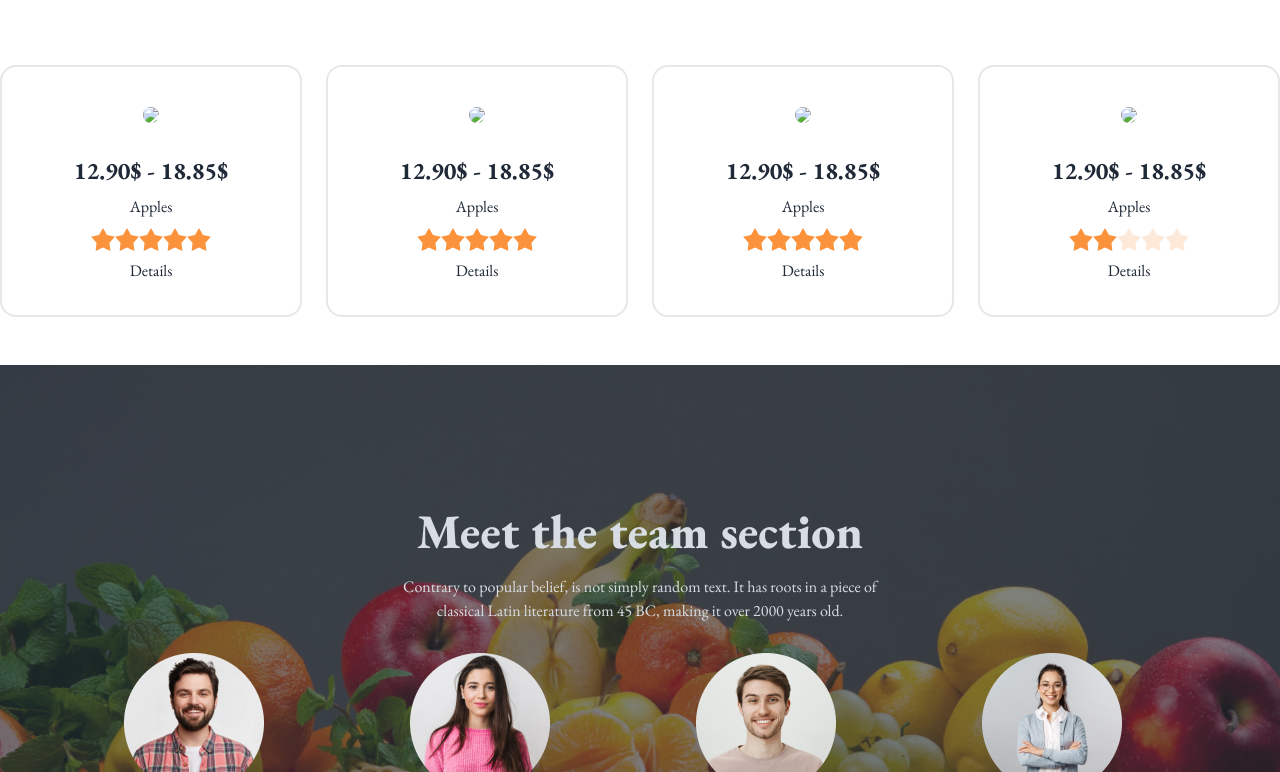
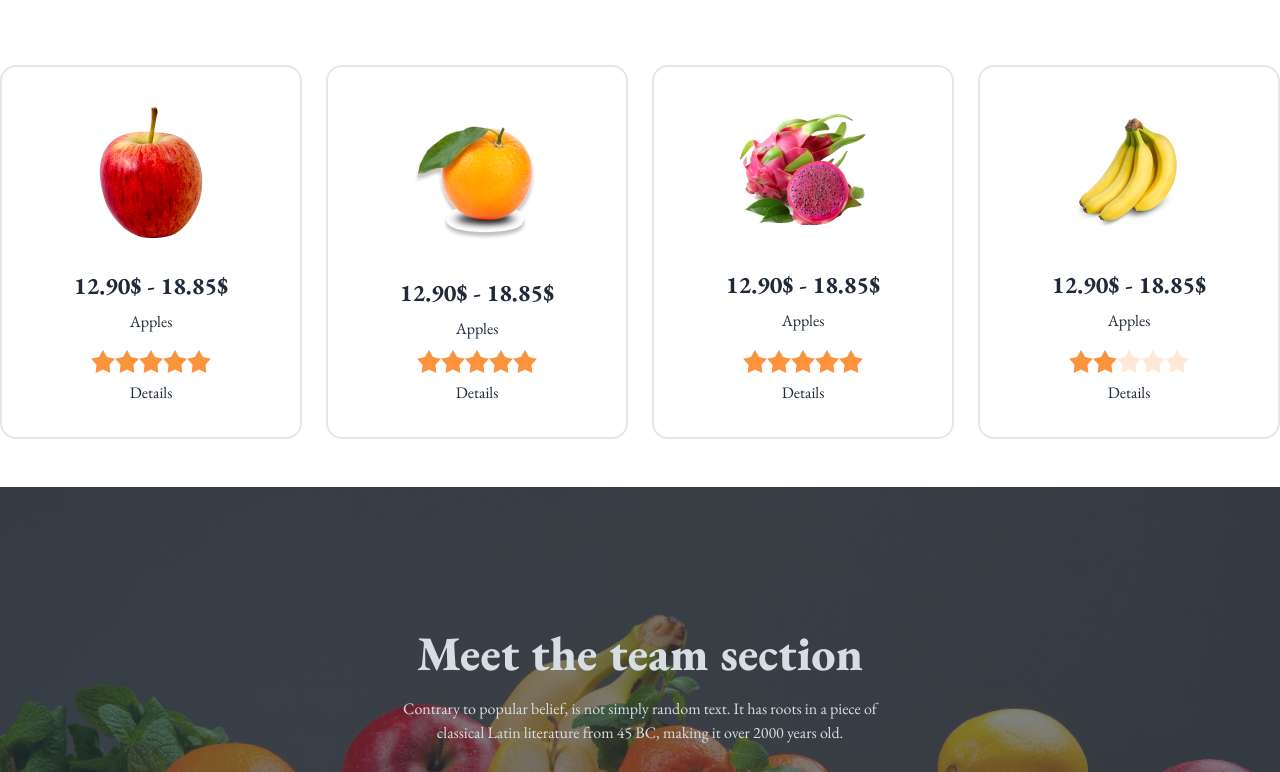
Before and after one commit to mdsoponhossain/my-third-assignment, a plain HTML site: page index.html in a window 1280 px wide. Shown: the part 1258-2030 px from the top of the page. Drawn offline with nearby package versions, Linux system fonts and the light colour scheme; the site is published under a folder, as on GitHub Pages, so addresses that start at the root find nothing.

Commit message:
correction

```diff
--- a/index.html
+++ b/index.html
@@ -141,7 +141,7 @@
 
         <div class="card mt-5 border-2">
         <figure class="px-10 pt-10">
-          <img src="/images/fruit6.png" class="rounded-xl" />
+          <img src="./images/fruit6.png" class="rounded-xl" />
         </figure>
         <div class="card-body items-center text-center">
           <h2 class="card-title text-2xl font-bold">12.90$ - 18.85$</h2>
@@ -165,7 +165,7 @@
 
         <div class="card mt-5 border-2">
           <figure class="px-10 pt-10">
-            <img src="/images/fruit7.png" class="rounded-xl" />
+            <img src="./images/fruit7.png" class="rounded-xl" />
           </figure>
           <div class="card-body items-center text-center">
             <h2 class="card-title text-2xl font-bold">12.90$ - 18.85$</h2>
@@ -189,7 +189,7 @@
 
           <div class="card mt-5 border-2">
             <figure class="px-10 pt-10">
-              <img src="/images/fruit8.png" class="rounded-xl" />
+              <img src="./images/fruit8.png" class="rounded-xl" />
             </figure>
             <div class="card-body items-center text-center">
               <h2 class="card-title text-2xl font-bold">12.90$ - 18.85$</h2>
@@ -212,7 +212,7 @@
 
             <div class="card mt-5 border-2">
               <figure class="px-10 pt-10">
-                <img src="/images/fruit9.png" class="rounded-xl" />
+                <img src="./images/fruit9.png" class="rounded-xl" />
               </figure>
               <div class="card-body items-center text-center">
                 <h2 class="card-title text-2xl font-bold">12.90$ - 18.85$</h2>
```
